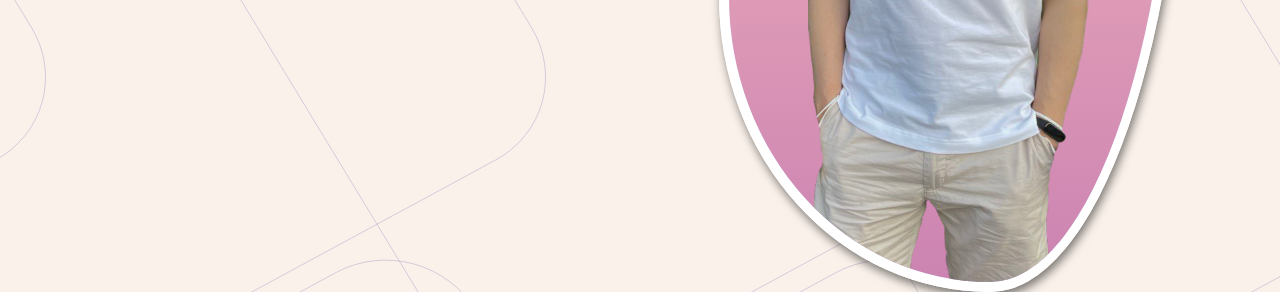
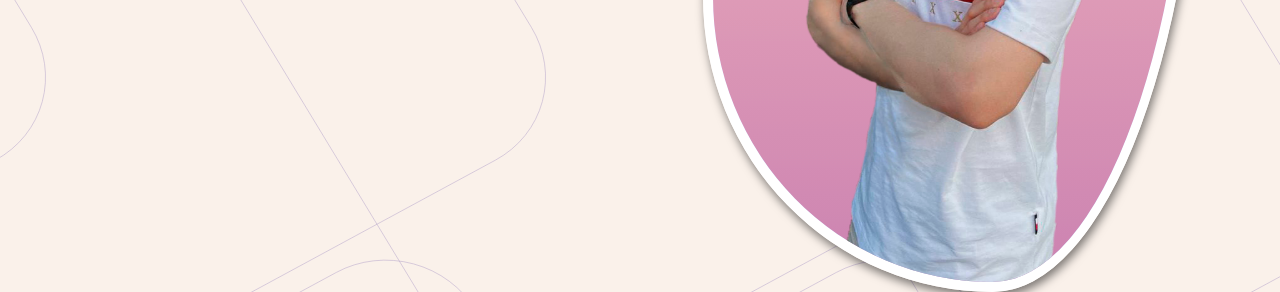
Before and after one commit to IHardysI/Intro-firstTry, a plain HTML site: page index.html in a window 1280 px wide. Shown: the part 528-820 px from the top of the page. Drawn offline with nearby package versions, Linux system fonts and the light colour scheme.

Commit message:
add new foto, delete past foto

```diff
--- a/index.html
+++ b/index.html
@@ -26,7 +26,7 @@
                 <div class="hero-number">+420773164190</div>
             </div>
             <div class="hero-box2">
-                <img class="hero-box-img" src="me2.png" alt="me">
+                <img class="hero-box-img" src="me3.png" alt="me">
             </div>
         </div>
     </div>
```
Also changed, not shown: me2 (kopie).png (deleted), me3.png (added).
